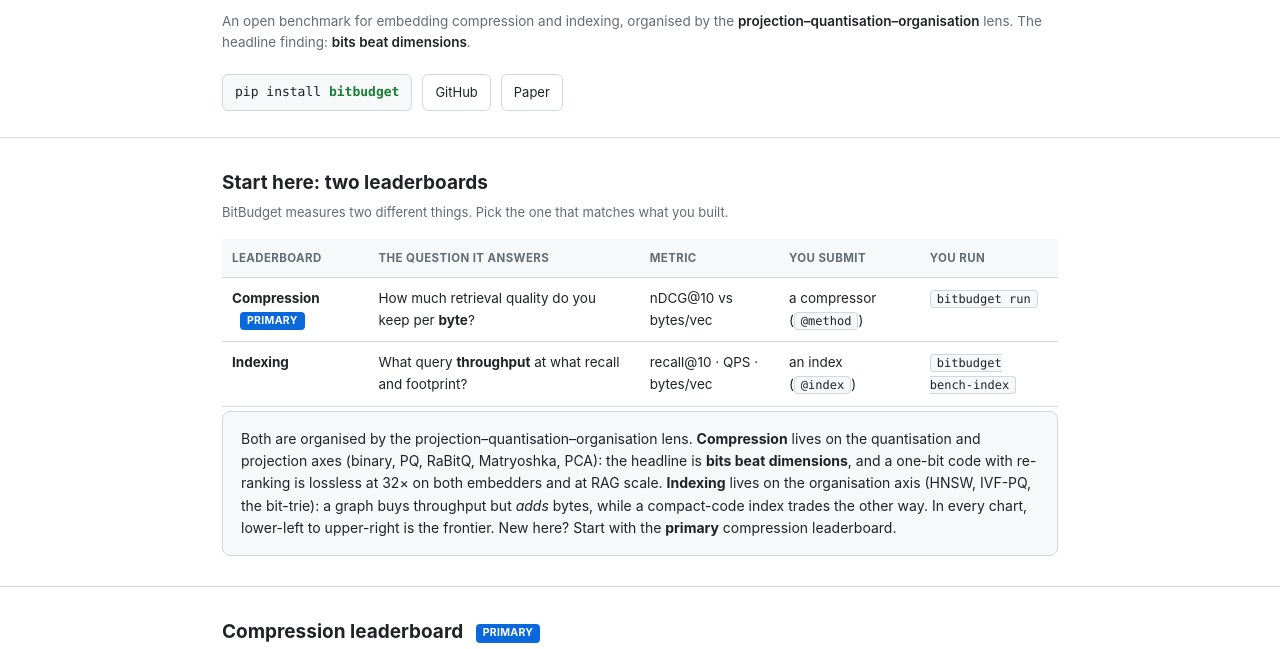
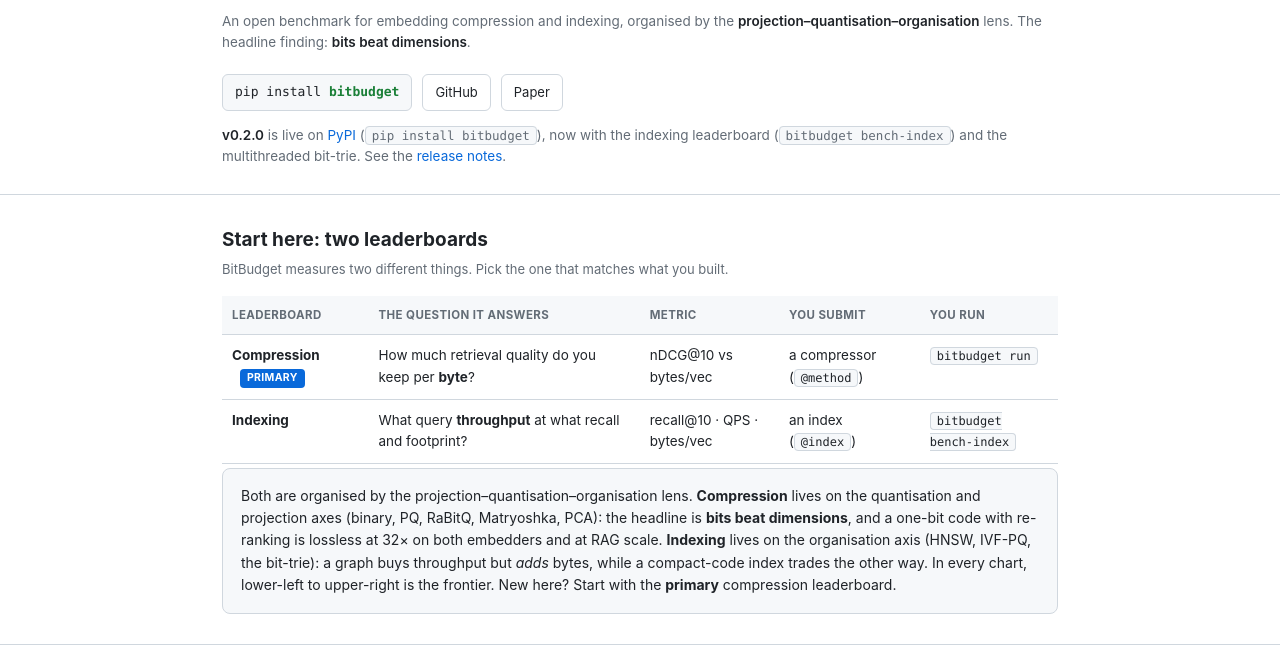
Before and after one commit to sjmoran/bitbudget, a plain HTML site: page site/index.html in a window 1280 px wide. Shown: the part 133-782 px from the top of the page. Drawn offline with Linux system fonts and the light colour scheme.

Commit message:
Site: note v0.2.0 live on PyPI (indexing benchmark + multithreaded bit-trie)

```diff
--- a/site/index.html
+++ b/site/index.html
@@ -101,6 +101,7 @@
     <a class="btn" href="https://github.com/sjmoran/bitbudget">GitHub</a>
     <a class="btn" id="paperlink" href="https://github.com/sjmoran/bitbudget#readme">Paper</a>
   </div>
+  <p class="lens" style="margin-top:14px"><b>v0.2.0</b> is live on <a href="https://pypi.org/project/bitbudget/">PyPI</a> (<code>pip install bitbudget</code>), now with the indexing leaderboard (<code>bitbudget bench-index</code>) and the multithreaded bit-trie. See the <a href="https://github.com/sjmoran/bitbudget/releases/tag/v0.2.0">release notes</a>.</p>
 </div></header>
 
 <section><div class="wrap">
```
